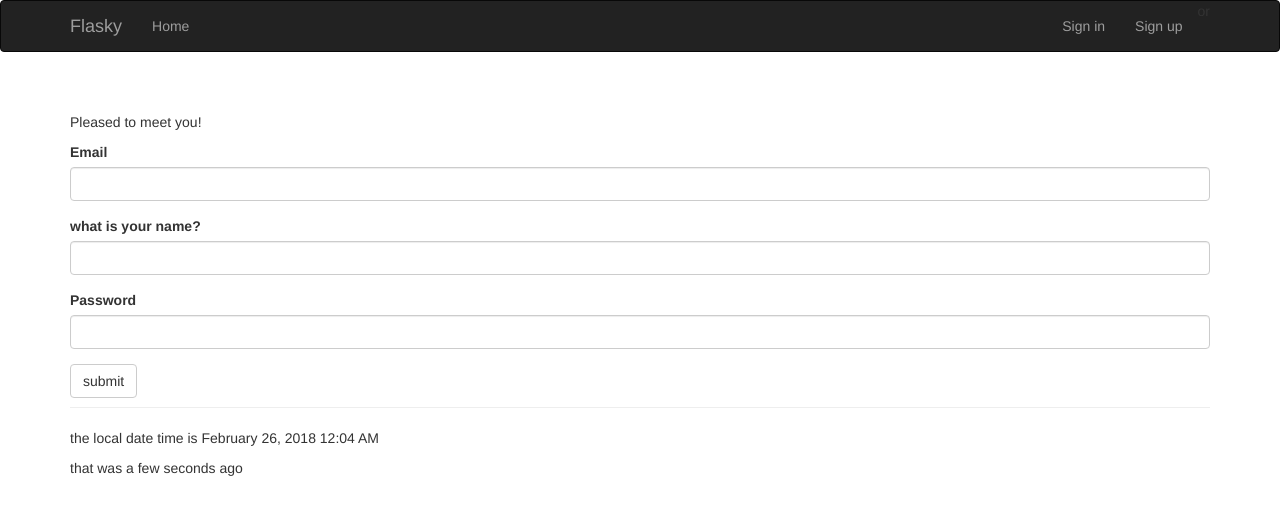
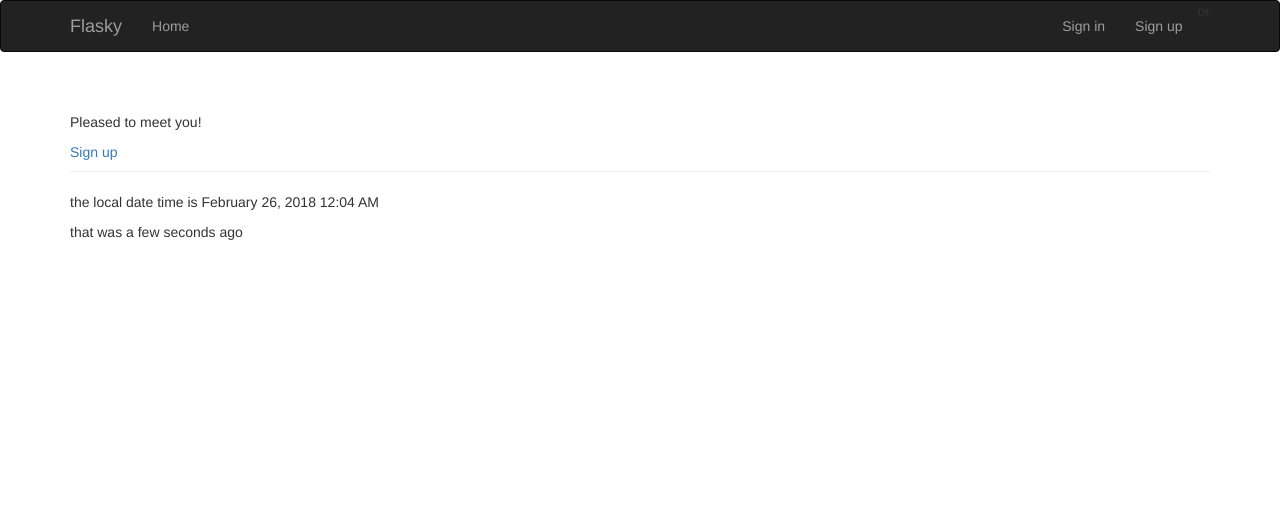
Before and after one commit to zhaowh3613/flaskblog, a Flask app: page / in a window 1280 px wide. Shown: the top 515 px of the page. Run offline with Flask 2, Linux system fonts and the light colour scheme; some libraries are stand-ins or nearby versions.

Commit message:
modify page layout

```diff
--- a/app/auth/forms.py
+++ b/app/auth/forms.py
@@ -18,7 +18,7 @@ class RegistrationForm(FlaskForm):
                                                                                      ' numbers dots or underscores')])
     password = PasswordField('Confirm password', validators=[Required(), EqualTo('password2', message='Password must match.')])
     password2 = PasswordField('Confirm password', validators=[Required()])
-    submit = SubmitField('Register')
+    submit = SubmitField('Create an account')
 
 
 def validate_email(self, field):
--- a/app/templates/auth/register.html
+++ b/app/templates/auth/register.html
@@ -1,5 +1,6 @@
 {% extends 'base.html' %}
 {% import 'bootstrap/wtf.html' as wtf %}
 {% block page_content %}
+    <p>Join Flasky</p>
 {{ wtf.quick_form(form) }}
 {% endblock %}
--- a/app/templates/index.html
+++ b/app/templates/index.html
@@ -10,7 +10,8 @@
         {{ current_user.username }}
     {% else %}
     <p>Pleased to meet you!</p>
-    {{ wtf.quick_form(form)}}
+        <a href="{{ url_for('auth.register') }}">Sign up</a>
+{#    {{ wtf.quick_form(form)}}#}
     {% endif %}
 </div>
 <footer class="blog-footer">
```
